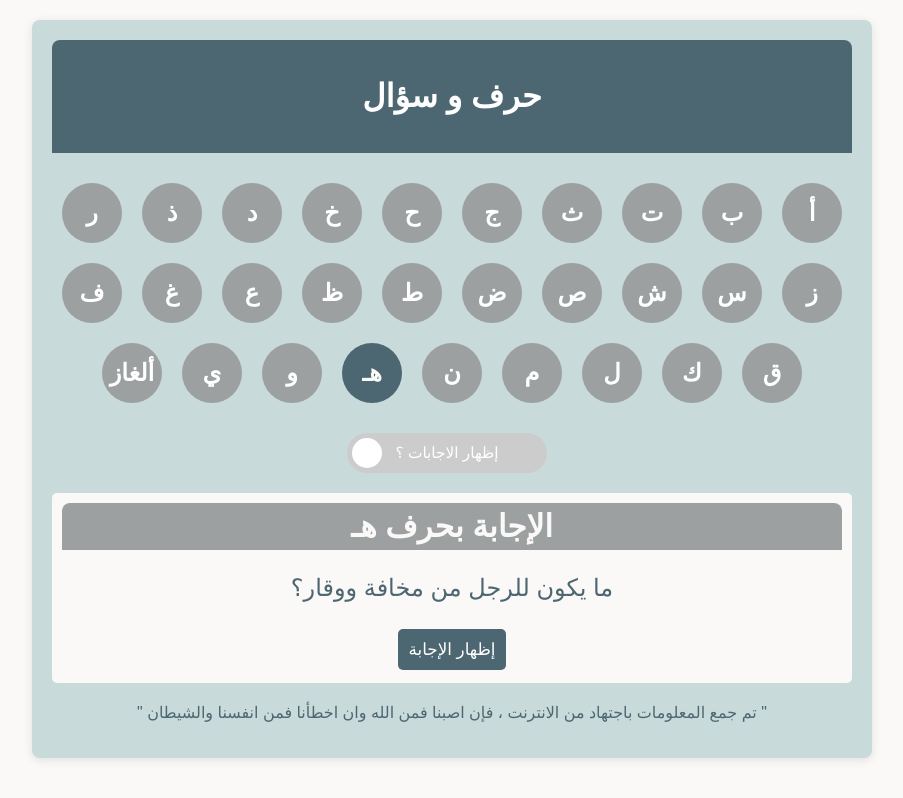
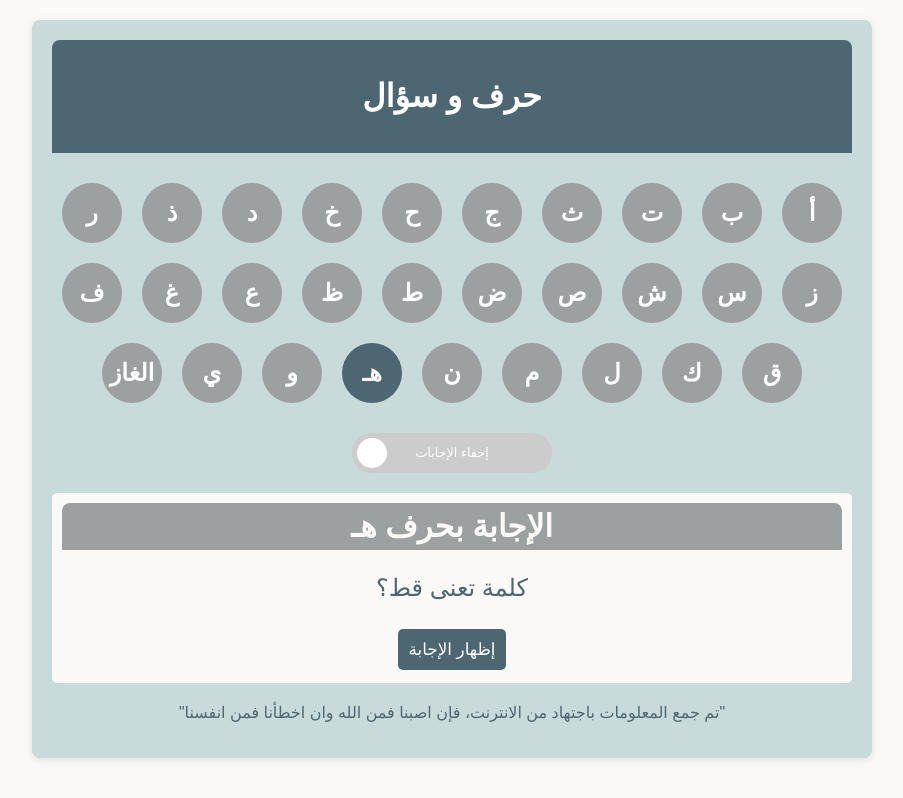
Before and after one commit to Falatif/Falatif.github.io, a plain HTML site: page index.html in a window 1280 px wide. Both pictures are taken after a click on the element "هـ". Shown: the whole page, without its empty margins (188-1091 px from the left). Drawn offline with Linux system fonts and the light colour scheme.

Commit message:
random Q

```diff
--- a/index.html
+++ b/index.html
@@ -59,85 +59,6 @@
             color: #faf9f7; /* Ivory */
         }
 
-        .toggle-container {
-            text-align: center;
-            margin-bottom: 20px;
-        }
-
-        .toggle-container label {
-            font-size: 1.2em;
-            margin-right: 10px;
-        }
-
-        .toggle-container .switch {
-            position: relative;
-            display: inline-block;
-            width: 200px; /* زيادة العرض */
-            height: 40px; /* زيادة الارتفاع */
-        }
-
-        .toggle-container .switch input {
-            opacity: 0;
-            width: 0;
-            height: 0;
-        }
-
-        .toggle-container .slider {
-            position: absolute;
-            cursor: pointer;
-            top: 0;
-            left: 0;
-            right: 0;
-            bottom: 0;
-            background-color: #ccc;
-            transition: .4s;
-            border-radius: 20px; /* زيادة الانحناء */
-            display: flex;
-            align-items: center;
-            justify-content: center; /* توسيط النصوص */
-            padding: 0 10px;
-            box-sizing: border-box;
-        }
-
-        .toggle-container .slider:before {
-            position: absolute;
-            content: "";
-            height: 30px;
-            width: 30px;
-            border-radius: 50%;
-            left: 5px;
-            bottom: 5px;
-            background-color: white;
-            transition: .4s;
-        }
-
-        input:checked + .slider {
-            background-color: #4D6772; /* Charcoal */
-        }
-
-        input:checked + .slider:before {
-            transform: translateX(160px); /* تحريك اللمبة لليمين */
-        }
-
-        .toggle-container .slider .text {
-            color: #fff;
-            font-size: 0.8em;
-            display: flex;
-            justify-content: center;
-            align-items: center;
-            position: absolute;
-            width: 100%;
-            text-align: center;
-        }
-
-        input:checked + .slider .text.show {
-            display: flex;
-        }
-
-        input:not(:checked) + .slider .text.hide {
-            display: flex;
-        }
-
         .question-area {
             text-align: center;
             min-height: 100px;
@@ -196,12 +117,92 @@
             background-color: #9CA0A1; /* Gray */
         }
 
+        .toggle-container {
+            text-align: center;
+            margin-bottom: 20px;
+        }
+
+        .toggle-container .switch {
+            position: relative;
+            display: inline-block;
+            width: 200px;
+            height: 40px;
+        }
+
+        .toggle-container .switch input {
+            opacity: 0;
+            width: 0;
+            height: 0;
+        }
+
+        .toggle-container .slider {
+            position: absolute;
+            cursor: pointer;
+            top: 0;
+            left: 0;
+            right: 0;
+            bottom: 0;
+            background-color: #ccc;
+            transition: .4s;
+            border-radius: 20px;
+            display: flex;
+            align-items: center;
+            justify-content: center;
+            padding: 0 10px;
+            box-sizing: border-box;
+        }
+
+        .toggle-container .slider:before {
+            position: absolute;
+            content: "";
+            height: 30px;
+            width: 30px;
+            border-radius: 50%;
+            left: 5px;
+            bottom: 5px;
+            background-color: white;
+            transition: .4s;
+        }
+
+        input:checked + .slider {
+            background-color: #4D6772; /* Charcoal */
+        }
+
+        input:checked + .slider:before {
+            transform: translateX(160px);
+        }
+
+        .toggle-container .slider .text {
+            color: #fff;
+            font-size: 0.8em;
+            display: flex;
+            justify-content: center;
+            align-items: center;
+            position: absolute;
+            width: 100%;
+            text-align: center;
+        }
+
+        input:checked + .slider .text.show {
+            display: flex;
+        }
+
+        input:not(:checked) + .slider .text.hide {
+            display: flex;
+        }
+
+        input:checked + .slider .text.hide,
+        input:not(:checked) + .slider .text.show {
+            display: none;
+        }
+
         @media (min-width: 600px) {
             select, button {
                 width: auto;
                 font-size: 1.2em;
             }
         }
+
         @media (max-width: 800px) {
             .letter {
                 margin: 2px;
@@ -209,11 +210,13 @@
                 height: 50px;
             }
         }
+
         @media (max-width: 800px) {
             footer {
                 font-size: 70%;
             }
         }
+
         @media (max-width: 800px) {
             .question-area {
                 font-size: 98%;
@@ -256,16 +259,15 @@
             <div class="letter" onclick="selectLetter('هـ', this)">هـ</div>
             <div class="letter" onclick="selectLetter('و', this)">و</div>
             <div class="letter" onclick="selectLetter('ي', this)">ي</div>
-            <div class="letter" onclick="selectLetter('الغاز', this)">ألغاز </div>
-
+            <div class="letter" onclick="selectLetter('الغاز', this)">الغاز</div>
         </div>
 
         <div class="toggle-container">
-            <label for="toggle-answer" class="switch">
-                <input type="checkbox" id="toggle-answer" onchange="updateAnswerVisibility()">
+            <label class="switch">
+                <input type="checkbox" id="toggle-answer" onclick="updateQuestionVisibility()">
                 <span class="slider">
-                    <span class="text hide">إظهار الاجابات ؟</span>
-                    <span class="text show" style="display: none;">إخفاء الاجابات ؟</span>
+                    <span class="text show">إظهار الإجابات</span>
+                    <span class="text hide">إخفاء الإجابات</span>
                 </span>
             </label>
         </div>
@@ -275,12 +277,12 @@
         </div>
 
         <footer>
-            <p>" تم جمع المعلومات باجتهاد من الانترنت ، فإن اصبنا فمن الله وان اخطأنا فمن انفسنا والشيطان "</p>
+            <p>"تم جمع المعلومات باجتهاد من الانترنت، فإن اصبنا فمن الله وان اخطأنا فمن انفسنا"</p>
         </footer>
     </div>
 
     <script>
-        const questions = {
+         const questions = {
             "أ":[
     { "question": "اين يوجد اكبر عدد من البراكين في العالم؟", "answer": "إندونيسيا" },
     { "question": "من هو امير الشعراء؟", "answer": "أحمد شوقي" },
@@ -1411,92 +1413,74 @@
     { "question": "في سباق بين عشر متسابقين بطيئين بس مافيه ولا واحد فاز الثاني ؟ مين فاز؟", "answer": "الثاني" }
 ]
 
+
             // أضف المزيد من الأسئلة للأحرف الأخرى هنا
         };
 
-        let currentLetter = '';
+        let currentLetter = "";
+        let displayedQuestions = {};
         let showAnswer = false;
-        let displayedQuestions = {};
 
         function selectLetter(letter, element) {
             currentLetter = letter;
+            if (!displayedQuestions[currentLetter]) {
+                displayedQuestions[currentLetter] = [];
+            }
             document.querySelectorAll('.letter').forEach(el => el.classList.remove('selected'));
             element.classList.add('selected');
-            displayQuestion(); // عرض السؤال الجديد
+            displayQuestion();
         }
 
-        function updateAnswerVisibility() {
+        function updateQuestionVisibility() {
             showAnswer = document.getElementById('toggle-answer').checked;
-            if (currentLetter) {
-                updateQuestionVisibility(); // فقط تحديث حالة الإجابة للسؤال الحالي
-            }
-            updateSliderText(); // تحديث النصوص في السويتش
-        }
-
-        function updateSliderText() {
-            const slider = document.querySelector('.slider');
-            const texts = slider.querySelectorAll('.text');
-            if (showAnswer) {
-                texts[0].style.display = 'none';
-                texts[1].style.display = 'flex'; // تغيير إلى flex لتوسيع العرض
-            } else {
-                texts[0].style.display = 'flex'; // تغيير إلى flex لتوسيع العرض
-                texts[1].style.display = 'none';
-            }
+            let answerDivs = document.querySelectorAll('#question-container .answer');
+            let answerButtons = document.querySelectorAll('#question-container .answer-btn');
+            answerDivs.forEach(answerDiv => {
+                answerDiv.style.display = showAnswer ? 'block' : 'none';
+            });
+            answerButtons.forEach(button => {
+                button.textContent = showAnswer ? 'إخفاء الإجابة' : 'إظهار الإجابة';
+            });
         }
 
         function displayQuestion() {
-            const questionContainer = document.getElementById('question-container');
-            if (currentLetter) {
-                const questionsList = questions[currentLetter];
-                if (questionsList) {
-                    const questionIndex = displayedQuestions[currentLetter] || 0;
-                    const question = questionsList[questionIndex];
-
-                    if (question) {
-                        displayedQuestions[currentLetter] = (questionIndex + 1) % questionsList.length;
-                        const showAnswer = document.getElementById('toggle-answer').checked;
-                        questionContainer.innerHTML = `
+            let questionContainer = document.getElementById('question-container');
+            if (currentLetter && questions[currentLetter]) {
+                let remainingQuestions = questions[currentLetter].filter(q => !displayedQuestions[currentLetter].includes(q.question));
+                if (remainingQuestions.length > 0) {
+                    let randomIndex = Math.floor(Math.random() * remainingQuestions.length);
+                    let question = remainingQuestions[randomIndex];
+                    displayedQuestions[currentLetter].push(question.question);
+                    questionContainer.innerHTML = `
                         <div class="selected-letter">الإجابة بحرف ${currentLetter}</div>
-                            <p>${question.question}</p>
-                            <div class="answer" style="display: ${showAnswer ? 'block' : 'none'}">${question.answer}</div>
-                            <button class="answer-btn" onclick="toggleAnswer(this, this.previousElementSibling)">
-                                ${showAnswer ? 'إخفاء الإجابة' : 'إظهار الإجابة'}
-                            </button>
-                        `;
-                    } else {
-                        questionContainer.innerHTML = `<p>لا توجد أسئلة إضافية</p><p>-لتكرار الأسئلة اعد تحميل الصفحة-</p>`;
-                    }
+                        <p>${question.question}</p>
+                        <div class="answer">
+                            <p>${question.answer}</p>
+                        </div>
+                        <button class="answer-btn" onclick="toggleAnswer(this, this.previousElementSibling)">إظهار الإجابة</button>
+                    `;
+                    updateQuestionVisibility(); // تحديث عرض الإجابات بناءً على حالة السويتش
                 } else {
-                    questionContainer.innerHTML = `<p class="initial-message">اختر حرف ليظهر السؤال!</p>`;
+                    questionContainer.innerHTML = `<p>لا توجد أسئلة إضافية</p><p>-لتكرار الأسئلة اعد تحميل الصفحة-</p>`;
                 }
             } else {
                 questionContainer.innerHTML = `<p class="initial-message">اختر حرف ليظهر السؤال!</p>`;
             }
         }
 
-        function toggleAnswer(button, answerDiv) {
-            if (answerDiv.style.display === "none") {
-                answerDiv.style.display = "block";
+        function toggleAnswer(button, answerContainer) {
+            if (answerContainer.style.display === "none") {
+                answerContainer.style.display = "block";
                 button.textContent = "إخفاء الإجابة";
             } else {
-                answerDiv.style.display = "none";
+                answerContainer.style.display = "none";
                 button.textContent = "إظهار الإجابة";
-            }
-        }
-
-        function updateQuestionVisibility() {
-            let answerDiv = document.querySelector('#question-container .answer');
-            let answerButton = document.querySelector('#question-container .answer-btn');
-            if (answerDiv) {
-                answerDiv.style.display = showAnswer ? 'block' : 'none';
-                answerButton.textContent = showAnswer ? 'إخفاء الإجابة' : 'إظهار الإجابة';
             }
         }
 
         // Initialize with default switch state
         document.addEventListener('DOMContentLoaded', function () {
-            updateSliderText(); // تحديث النصوص في السويتش عند تحميل الصفحة
+            updateQuestionVisibility(); // تحديث النصوص في السويتش عند تحميل الصفحة
         });
     </script>
 </body>
```
